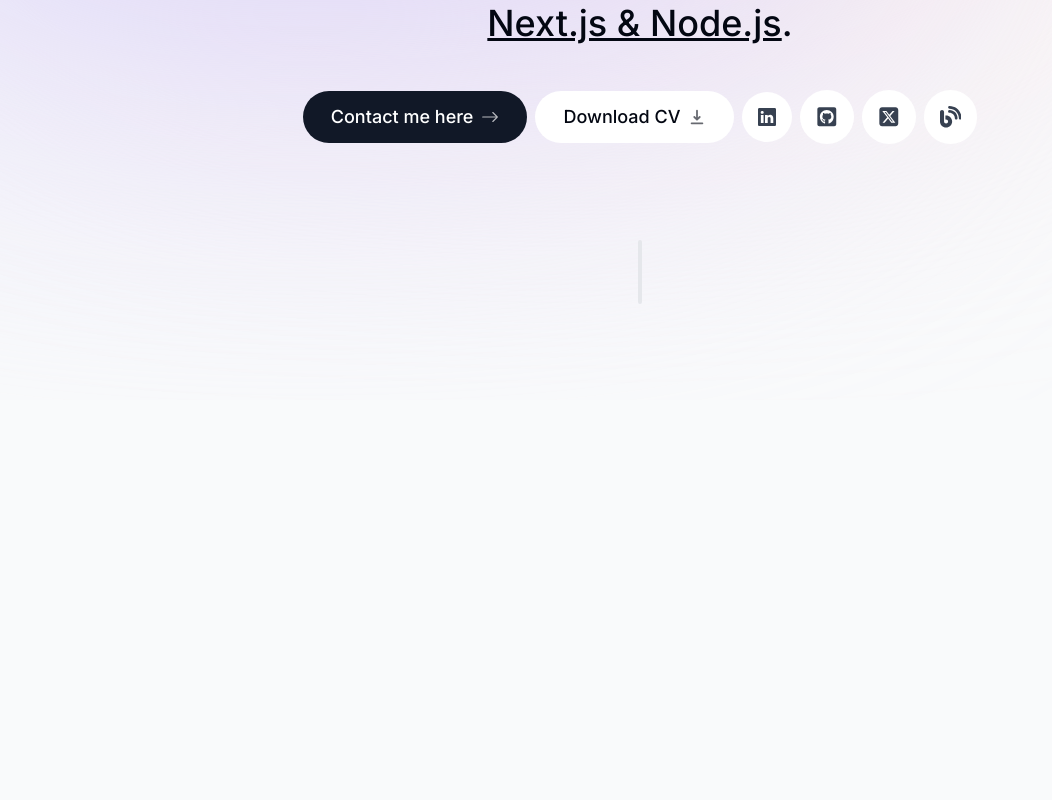
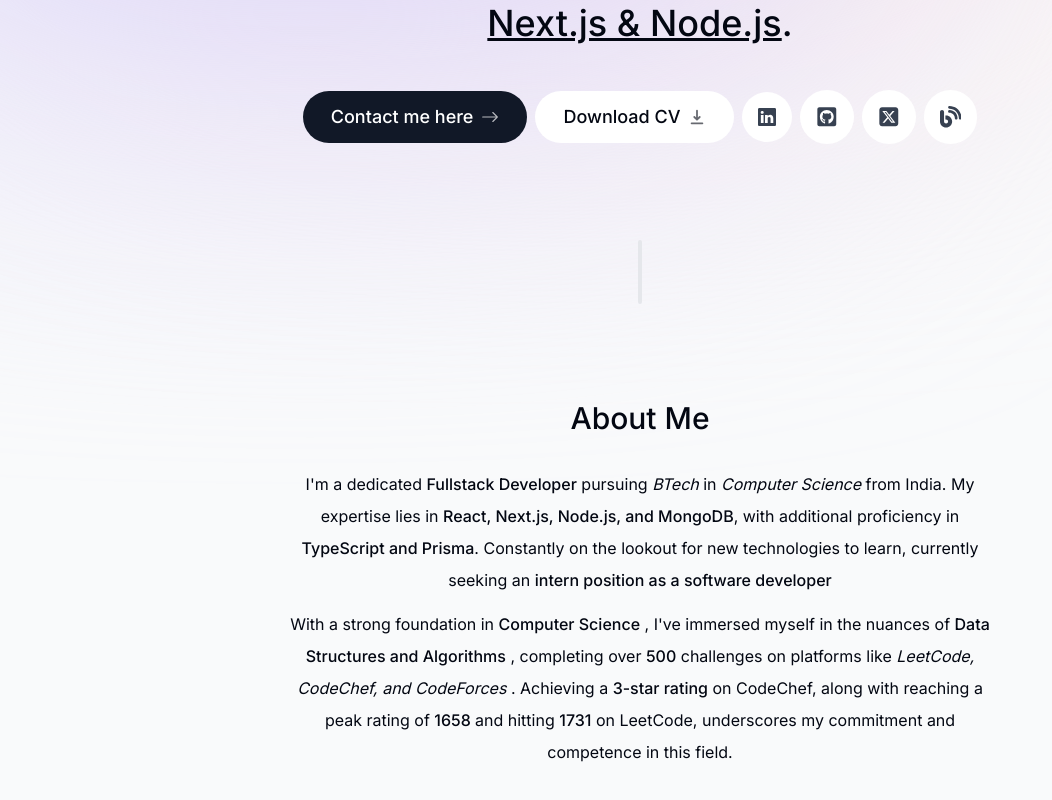
Before and after one commit to 0xaira/portfolio, a Next.js app: page / in a window 1280 px wide. Shown: the part 422-1222 px from the top of the page, without its empty margins (0-1052 px from the left). Before the commit the page ends 822 px from the top, so only its background shows below. Built offline with nearby package versions, Linux system fonts and the light colour scheme.

Commit message:
feat: Built the about section

```diff
--- a/app/page.tsx
+++ b/app/page.tsx
@@ -1,3 +1,4 @@
+import About from "@/components/About";
 import Intro from "@/components/Intro";
 import SectionDivider from "@/components/SectionDivider";
 export default function Home() {
@@ -5,6 +6,7 @@ export default function Home() {
     <main className="flex flex-col items-center px-4">
          <Intro />
          <SectionDivider />
+         <About />
     </main>
   );
 }
--- /dev/null
+++ b/components/About.tsx
@@ -0,0 +1,50 @@
+"use client";
+
+import React from "react";
+import SectionHeading from "./SectionHeading";
+import { motion } from "framer-motion";
+
+export default function About() {
+  return (
+    <motion.section
+      className="mb-28 max-w-[45rem] text-center leading-8 sm:mb-40 scroll-mt-28"
+      initial={{ opacity: 0, y: 100 }}
+      animate={{ opacity: 1, y: 0 }}
+      transition={{ delay: 0.175 }}
+      id="about"
+    >
+      <SectionHeading>About me</SectionHeading>
+    <p className="mb-3">
+        I&apos;m a dedicated <span className="font-medium">Fullstack Developer</span>{" "}
+        pursuing <span className="italic">BTech</span> in{" "}
+        <span className="italic">Computer Science</span> from India. My
+        expertise lies in{" "}
+        <span className="font-medium">
+            React, Next.js, Node.js, and MongoDB
+        </span>
+        , with additional proficiency in{" "}
+        <span className="font-medium">TypeScript and Prisma</span>. Constantly
+        on the lookout for new technologies to learn, currently seeking an{" "}
+        <span className="font-medium">
+            intern position as a software developer
+        </span>{" "}
+    </p>
+
+    <p className="mb-3">
+        With a strong foundation in{" "}
+        <span className="font-medium">Computer Science</span> , I&apos;ve immersed
+        myself in the nuances of{" "}
+        <span className="font-medium">Data Structures and Algorithms</span> ,
+        completing over <span className="font-medium">500</span> challenges on
+        platforms like{" "}
+        <span className="italic">LeetCode, CodeChef, and CodeForces</span>{" "}
+        . Achieving a <span className="font-medium">3-star rating</span> on
+        CodeChef, along with reaching a peak rating of{" "}
+        <span className="font-medium">1658 </span>and hitting{" "}
+        <span className="font-medium">1731</span> on LeetCode, underscores my
+        commitment and competence in this field.
+    </p>
+
+    </motion.section>
+  );
+}
--- /dev/null
+++ b/components/SectionHeading.tsx
@@ -0,0 +1,13 @@
+import React from "react";
+
+type SectionHeadingProps = {
+  children: React.ReactNode;
+};
+
+export default function SectionHeading({ children }: SectionHeadingProps) {
+  return (
+    <h2 className="text-3xl font-medium capitalize mb-8 text-center">
+      {children}
+    </h2>
+  );
+}
```
